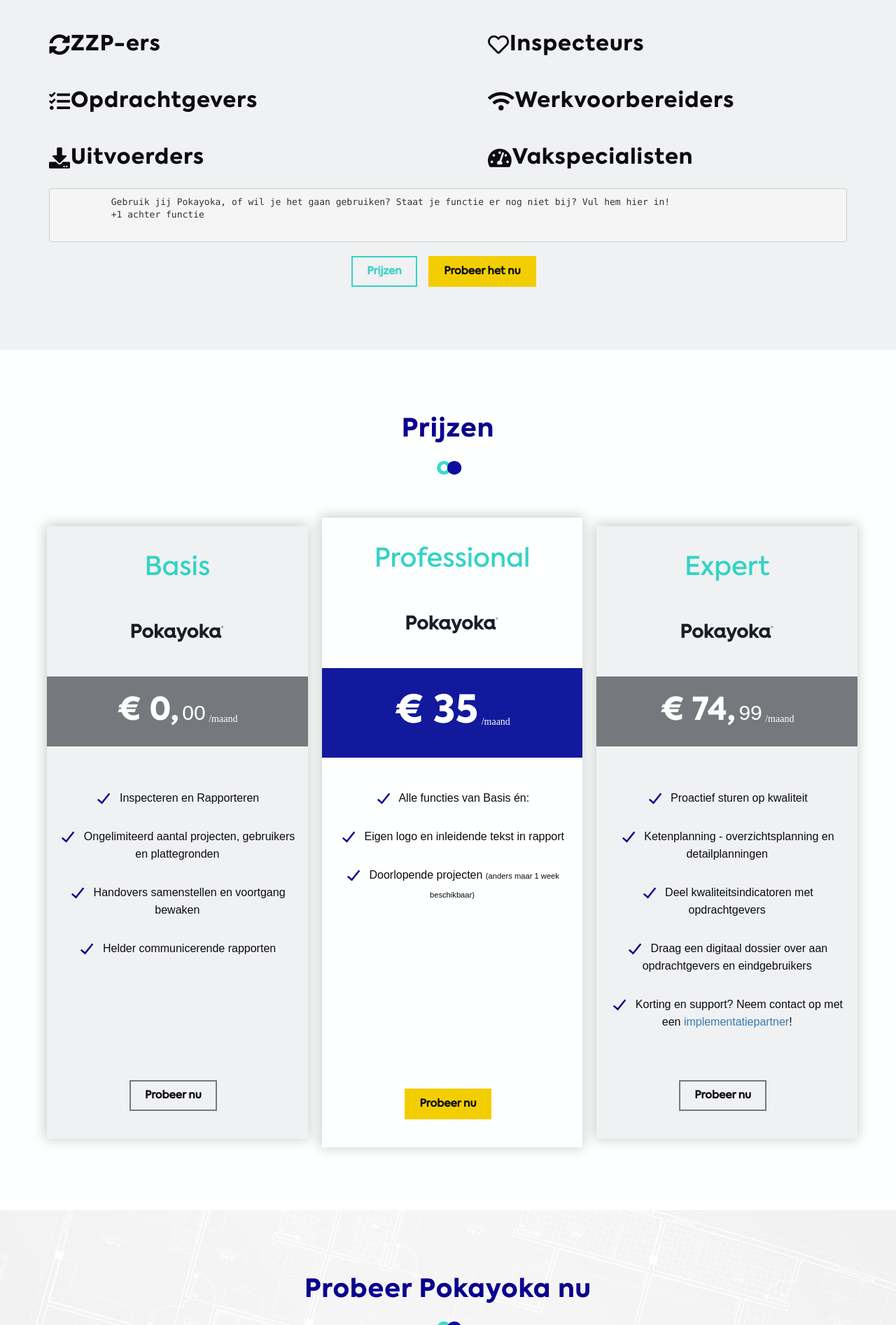
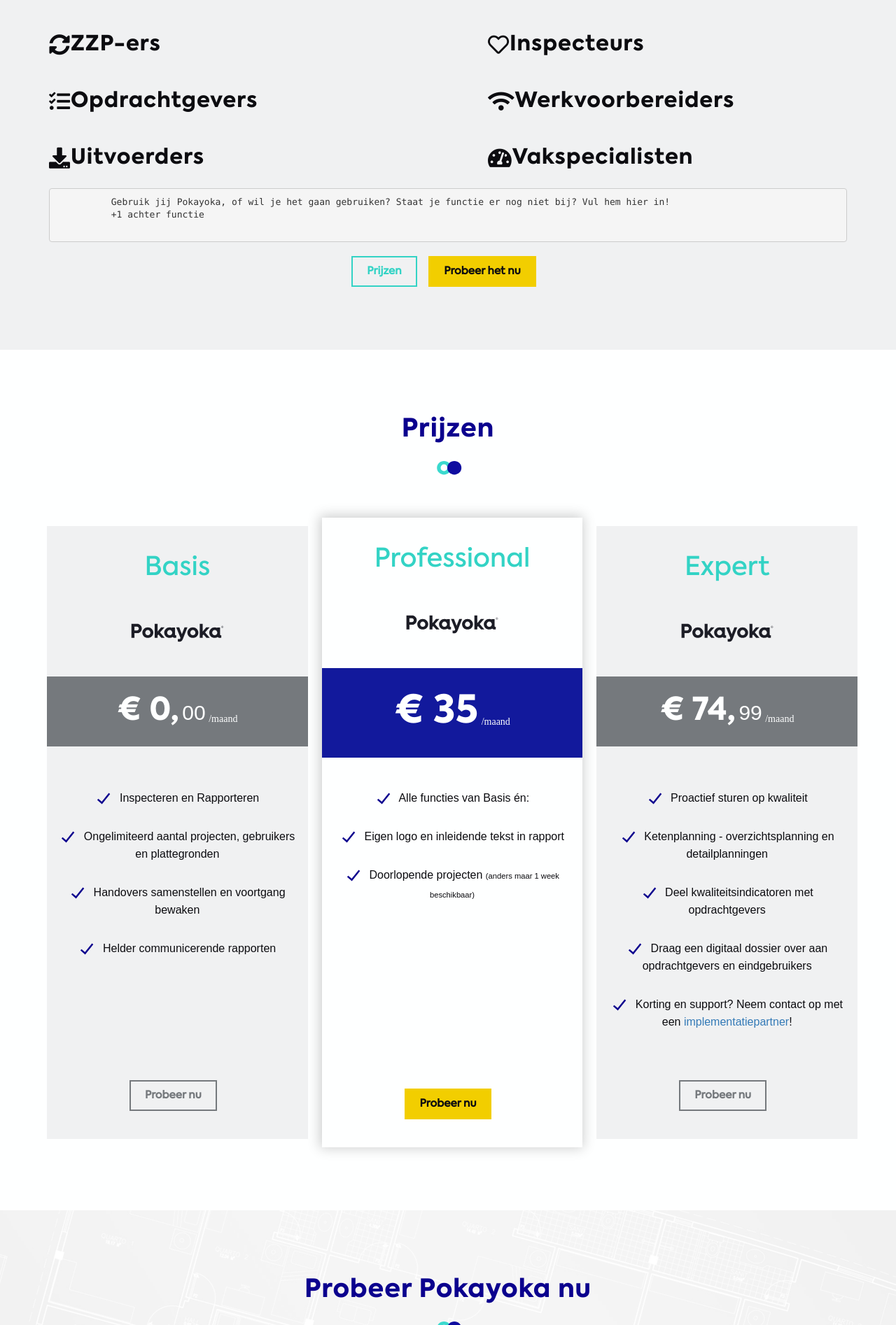
Before and after one commit to sandersoeteman/sandersoeteman.github.io, a Jekyll site: the page built from index.html, in a window 1280 px wide. Shown: the part 4506-6400 px from the top of the page at 70% size. Built offline with Jekyll 4.4.1, drawn with Linux system fonts in a browser that asks for light colours; nearby versions of some CDN libraries; some web fonts are replaced.

Commit message:
pricing opgemooid

```diff
--- a/_sass/buttons.scss
+++ b/_sass/buttons.scss
@@ -81,7 +81,7 @@
     // clear gray
     &.btn-clear-gray {
       border-color: $gray;
-      color: $gray-darker;
+      color: $gray;
 
       &:before {
         background-color: $gray;
--- a/_sass/style.scss
+++ b/_sass/style.scss
@@ -970,9 +970,6 @@
     overflow: hidden;
     position: relative;
     align-items: center;
-    -webkit-box-shadow: -1px -1px 17px 2px rgba(0, 0, 0, 0.2);
-    -moz-box-shadow: -1px -1px 17px 2px rgba(0, 0, 0, 0.2);
-    box-shadow: -1px -1px 17px 2px rgba(0, 0, 0, 0.2);
 
     img.pricing-logo {
       width: 50%;
@@ -1045,6 +1042,9 @@
 
     &.active-price {
       background-color: $white;
+      -webkit-box-shadow: -1px -1px 17px 2px rgba(0, 0, 0, 0.2);
+      -moz-box-shadow: -1px -1px 17px 2px rgba(0, 0, 0, 0.2);
+      box-shadow: -1px -1px 17px 2px rgba(0, 0, 0, 0.2);
 
       .price-table {
         color: $white;
@@ -1059,10 +1059,30 @@
         padding-top: 30px;
       }
     }
-    &:hover {
+    &:hover:not(.active-price) {
       -webkit-box-shadow: -1px -1px 17px 2px rgba(0, 0, 0, 0.2);
       -moz-box-shadow: -1px -1px 17px 2px rgba(0, 0, 0, 0.2);
       box-shadow: -1px -1px 17px 2px rgba(0, 0, 0, 0.2);
+
+      .price-table {
+        color: $white;
+        background: #12199c;
+      }
+
+      .themeix-btn {
+        border-color: $brand-primary;
+        color: $brand-primary;
+
+        &:before {
+          background-color: $brand-primary;
+        }
+        &:after {
+          background-color: $brand-primary;
+        }
+        &:hover {
+          color: $white;
+        }
+      }
     }
   }
   .margin-container {
```
